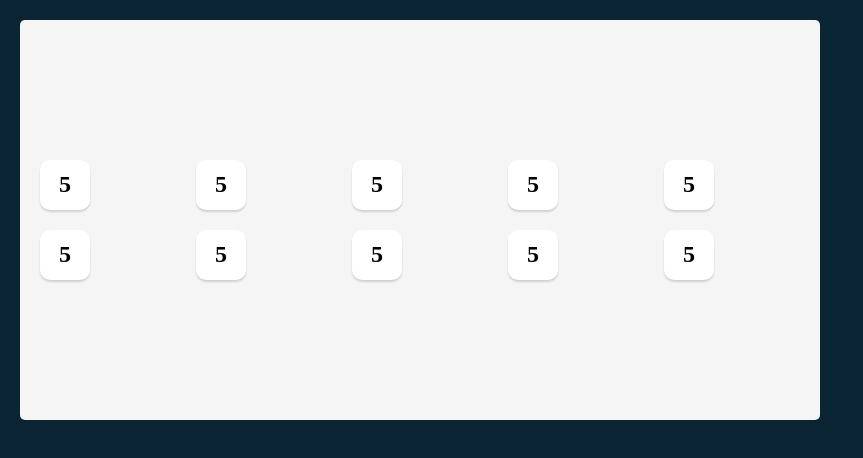
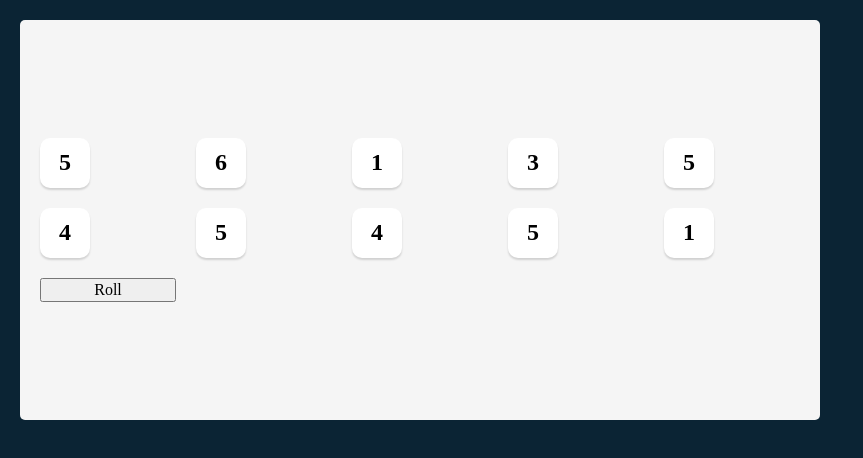
Before and after one commit to ryanh210757/tenzi-dice-game, a React app in the folder src/: page / in a window 1280 px wide. Shown: the top 458 px of the page, without its empty margins (0-863 px from the left). Built offline with nearby package versions, Linux system fonts and the light colour scheme.

Commit message:
add button with onClick

```diff
--- a/src/App.js
+++ b/src/App.js
@@ -2,20 +2,32 @@ import React from "react"
 import Die from "./Die"
 
 export default function App() {
-    const value = Math.floor(Math.random() * 6 ) + 1
+
+    //sets dice to an array of 10 random numbers
+    const [dice, setDice] = React.useState(getRandomDice())
+
+
+
+    function getRandomDice(){
+        const newArray = []
+        for(let i = 0; i < 10; i++){
+            newArray.push(Math.floor(Math.random() * 6 ) + 1)
+        }
+        return newArray
+    }
+
+    function rollButton(){{
+        setDice(getRandomDice())
+    }}
+
+    //array of die elements with the value prop
+    //set to the same number as index of dice array
+    const diceElements = dice.map(item => <Die value={item}/>)
     return (
         <main>
             <div className="grid">
-                <Die value={value}/>
-                <Die value={value}/>
-                <Die value={value}/>
-                <Die value={value}/>
-                <Die value={value}/>
-                <Die value={value}/>
-                <Die value={value}/>
-                <Die value={value}/>
-                <Die value={value}/>
-                <Die value={value}/>
+                {diceElements}
+                <button onClick={rollButton}>Roll</button>
             </div>
         </main>
     )
--- a/src/Die.js
+++ b/src/Die.js
@@ -5,6 +5,5 @@ export default function Die(props){
         <div className="die-style">
             <h2>{props.value}</h2>
         </div>
-
     )
 }
```
Also changed, not shown: src/index.pack.js.
